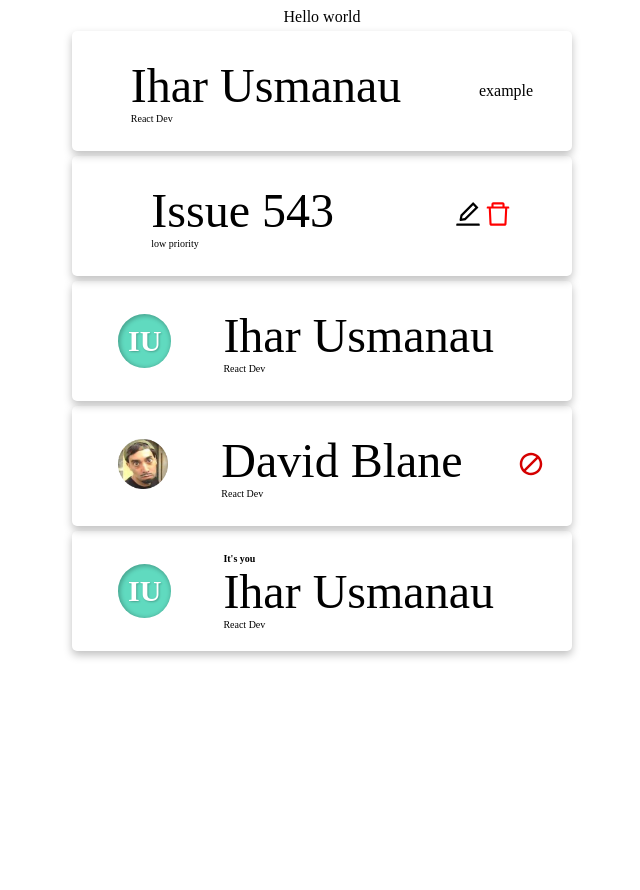
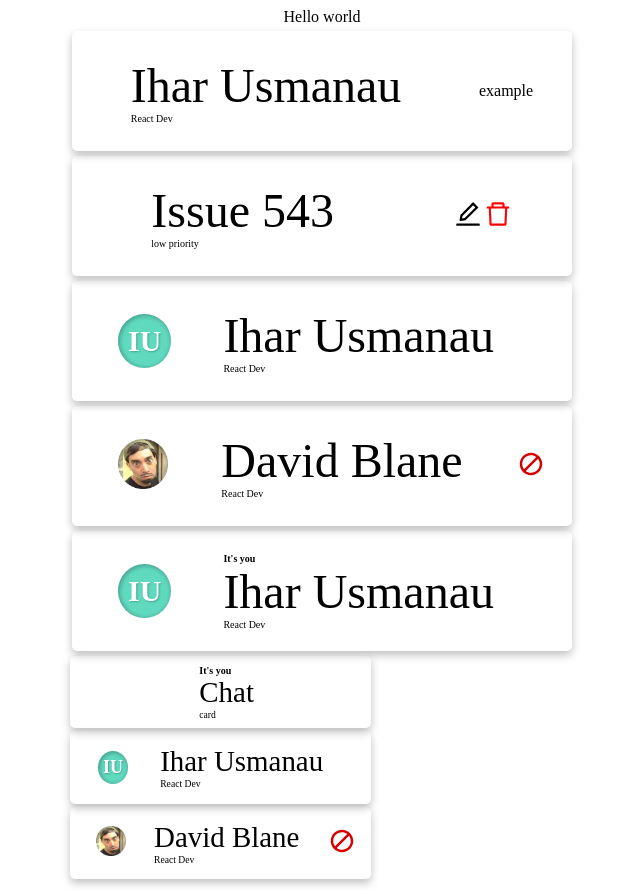
Before and after one commit to blohamen/pointing-poker, a React (Create React App) app in the folder client/: page / in a window 1280 px wide. Shown: the whole page, without its empty margins (318-958 px from the left). Before the commit the page ends 800 px from the top, so only its background shows below. Built offline with nearby package versions, Linux system fonts and the light colour scheme; no server answers.

Commit message:
feat: implement chat card

```diff
--- a/client/src/App.js
+++ b/client/src/App.js
@@ -47,6 +47,24 @@ function App() {
       title="Ihar Usmanau"
       subtitle="React Dev"
       />
+      <Card
+        isCurrentPlayer
+        isSmall
+        title="Chat"
+        subtitle="card"
+      />
+      <MemberCard
+        title="Ihar Usmanau"
+        subtitle="React Dev"
+        isSmall
+      />
+      <MemberCard
+        title="David Blane"
+        subtitle="React Dev"
+        isPhoto
+        isCancel
+        isSmall
+      />
       </main>
     </div>
   )
```
